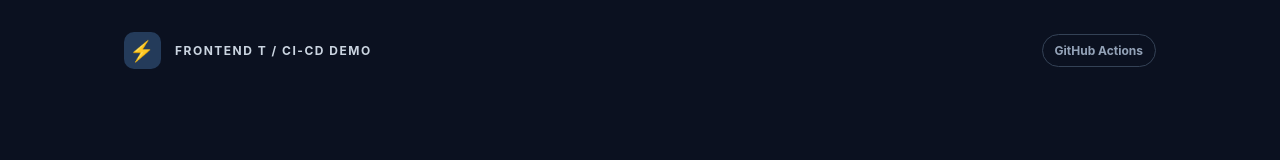
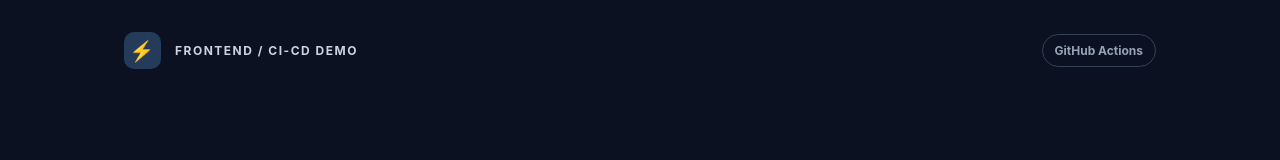
Before and after one commit to TarasSeman/frontend-cicd-demo, a React (Vite) app: page / in a window 1280 px wide. Shown: the top 160 px of the page. Built offline with nearby package versions, Linux system fonts and the light colour scheme; no server answers.

Commit message:
test fail request no

```diff
--- a/src/App.tsx
+++ b/src/App.tsx
@@ -10,10 +10,9 @@ const checks = [
 ];
 
 export default function App() {
-  const a = 1;
   return (
     <main className="container">
-      <header className="header"><div className="logo">⚡</div><span>FRONTEND T / CI-CD DEMO</span><span className="pill">GitHub Actions</span></header>
+      <header className="header"><div className="logo">⚡</div><span>FRONTEND / CI-CD DEMO</span><span className="pill">GitHub Actions</span></header>
       <section className="hero"><div className="eyebrow">DEPLOYMENT OVERVIEW</div><h1>Ship confidently.<br /><span>Automate everything.</span></h1><p>A minimal React project demonstrating automated checks, deployment, and environment configuration.</p><div className="status"><span className="dot"/>Application running <strong>{environment}</strong></div></section>
       <section className="grid" aria-label="Deployment details test"><article className="card"><div className="card-label">ENVIRONMENT</div><div className="value">{environment}</div><p>Configured with GitHub Environment variables</p></article><article className="card"><div className="card-label">APP VERSION</div><div className="value mono" title={version}>{version.slice(0, 12)}</div><p>Derived from the deployment commit</p></article><article className="card"><div className="card-label">API ENDPOINT</div><div className="value small" title={apiUrl}>{apiUrl}</div><p>Public frontend configuration only</p></article></section>
       <section className="checks"><div className="section-heading"><h2>CI quality gates</h2><span>4 checks</span></div><div className="check-grid">{checks.map((check, index) => <article className="check" key={check.name}><div className="check-number">0{index + 1}</div><div><h3>{check.name}</h3><p>{check.description}</p></div><span className="check-icon" aria-hidden="true">✓</span></article>)}</div><p className="note">These are configured pipeline steps, not live GitHub Actions results. Check the Actions tab for actual run status.</p></section>
```
